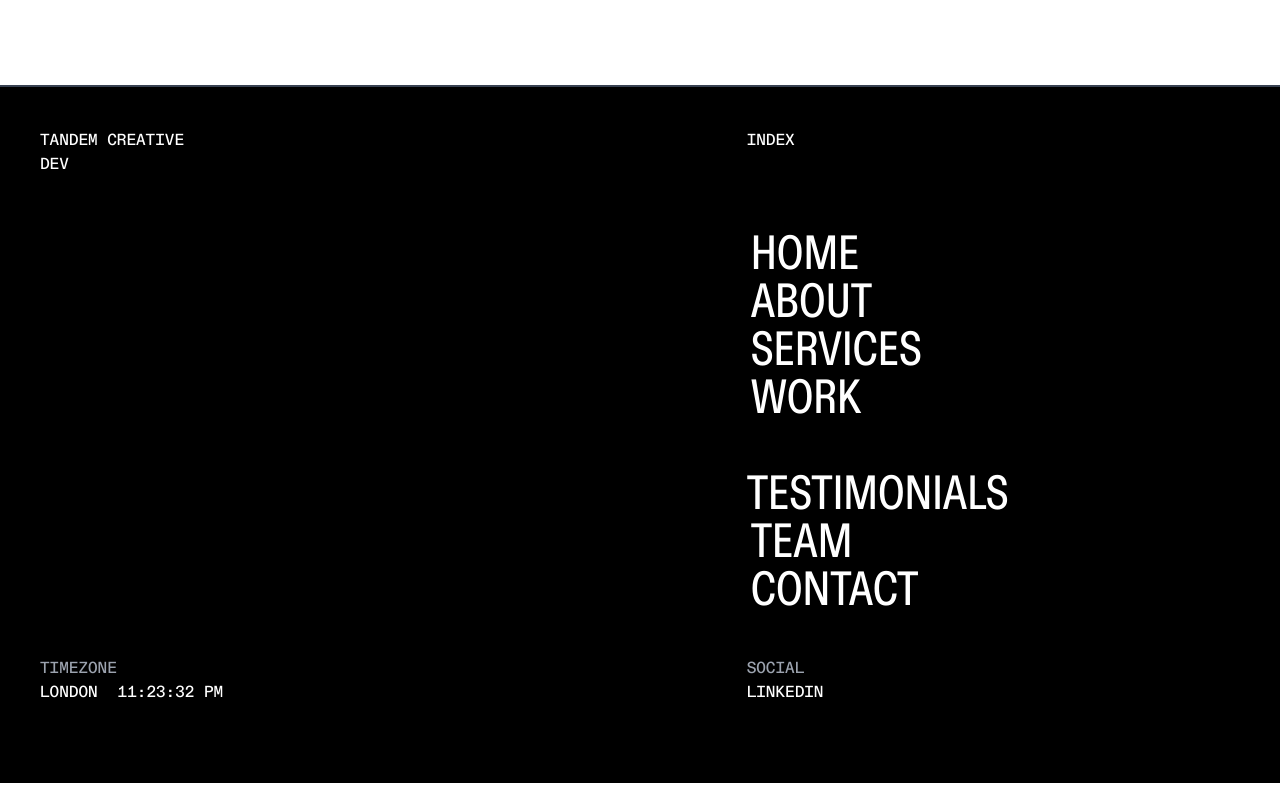
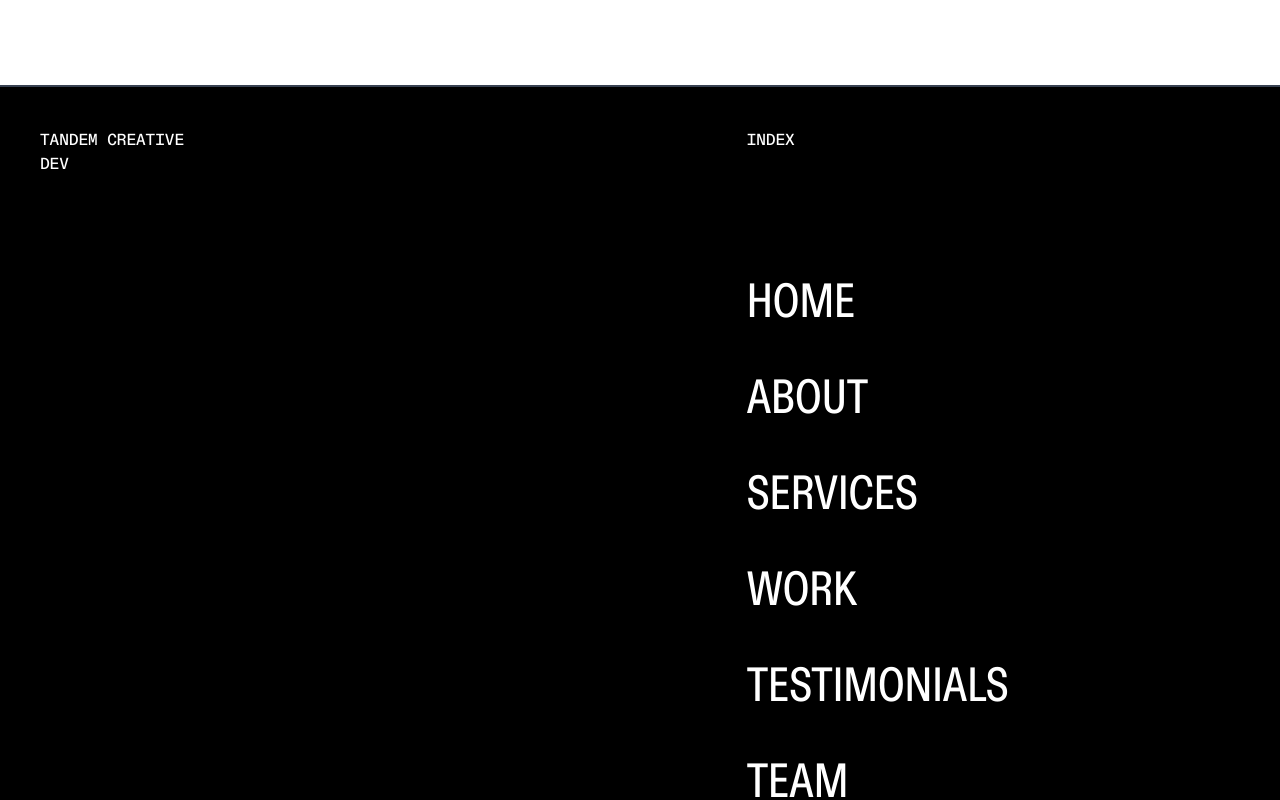
Before and after one commit to TandemCreativeDev/tandem, a Next.js app: page / in a window 1280 px wide. Shown: the part 6060-6860 px from the top of the page. Built offline with nearby package versions, Linux system fonts and the light colour scheme.

Commit message:
fix: hover group states only applied when nav link is hovered over

```diff
--- a/src/components/layout/Footer.tsx
+++ b/src/components/layout/Footer.tsx
@@ -11,7 +11,7 @@ export default function FooterSection() {
       <h2 className="col-span-2 col-start-1 mb-10 pl-20 md:mb-0 md:pl-10">
         tandem creative dev
       </h2>
-      <div className="col-span-2 col-start-8 h-full pl-20 md:pl-0">
+      <div className="col-span-1 col-start-8 h-full pl-20 md:pl-0">
         <h3 className="mb-5 md:mb-20">index</h3>
         <SectionLinks
           className="flex flex-col font-tandem-condensed-medium text-5xl"
--- a/src/components/ui/SectionLinks.tsx
+++ b/src/components/ui/SectionLinks.tsx
@@ -19,11 +19,11 @@ export default function SectionLinks({
   padded = false,
 }: SectionLinksProps) {
   return (
-    <ul className={twMerge(className, "group")}>
+    <ul className={twMerge(className, "group pointer-events-none")}>
       {nav_items.map((item, index) => (
         <li
           key={index}
-          className="relative list-none transition-all motion-reduce:transition-none duration-500 group-hover:text-gray-500 hover:!text-black"
+          className="relative list-none transition-all motion-reduce:transition-none duration-500 group-hover:text-gray-500 pointer-events-auto"
         >
           {index >= startIndex && (
             <Link
@@ -34,7 +34,7 @@ export default function SectionLinks({
                 before:absolute before:top-0 before:left-0 before:w-full before:h-full
                 before:bg-white before:z-[-1] before:transition-transform motion-reduce:before:transition-none before:duration-500
                 before:origin-right before:scale-x-0 before:scale-y-75
-                hover:before:origin-left hover:before:scale-x-100
+                hover:before:origin-left hover:before:scale-x-100 hover:!text-black
                 px-1
               `,
                 padded && "py-[2px]"
```
